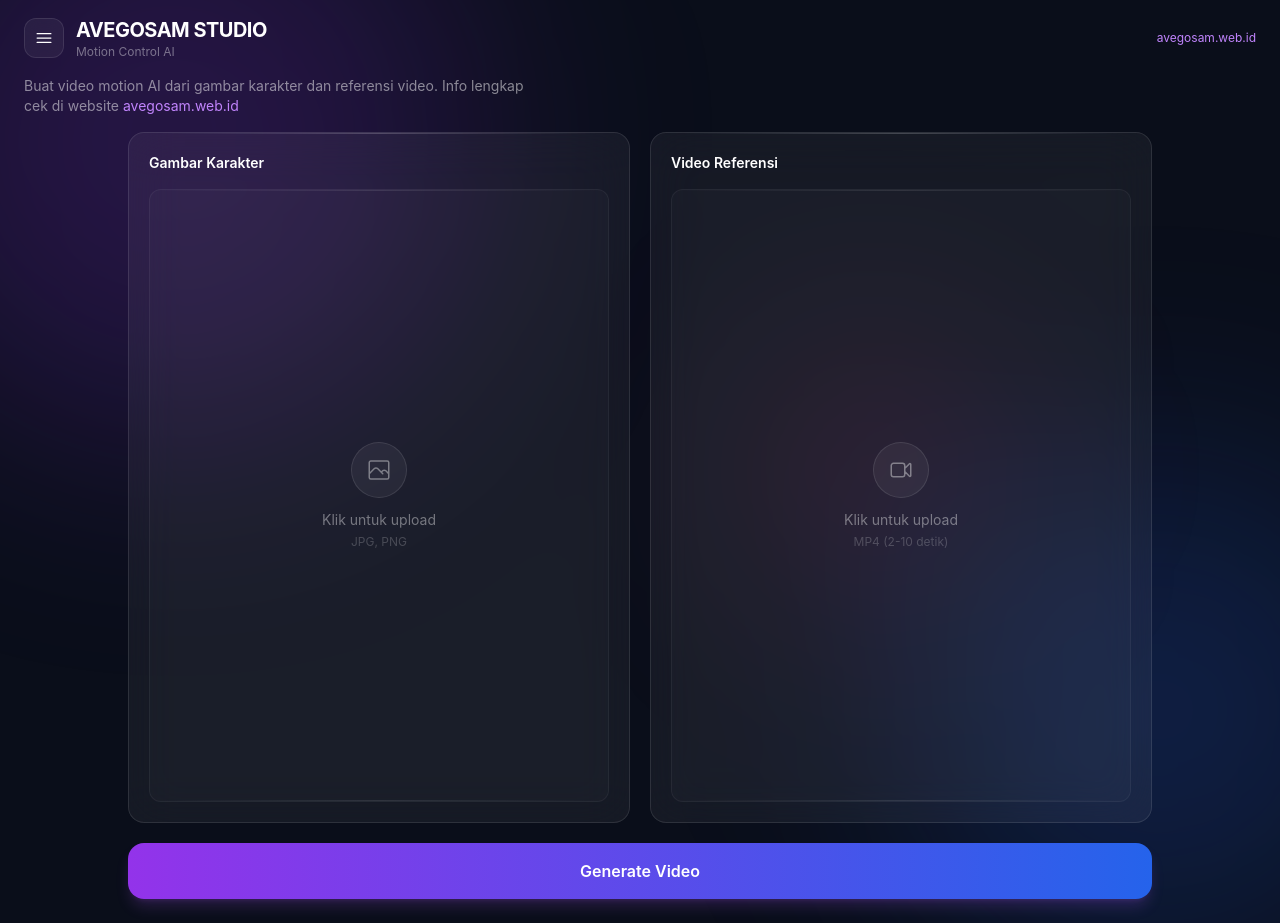
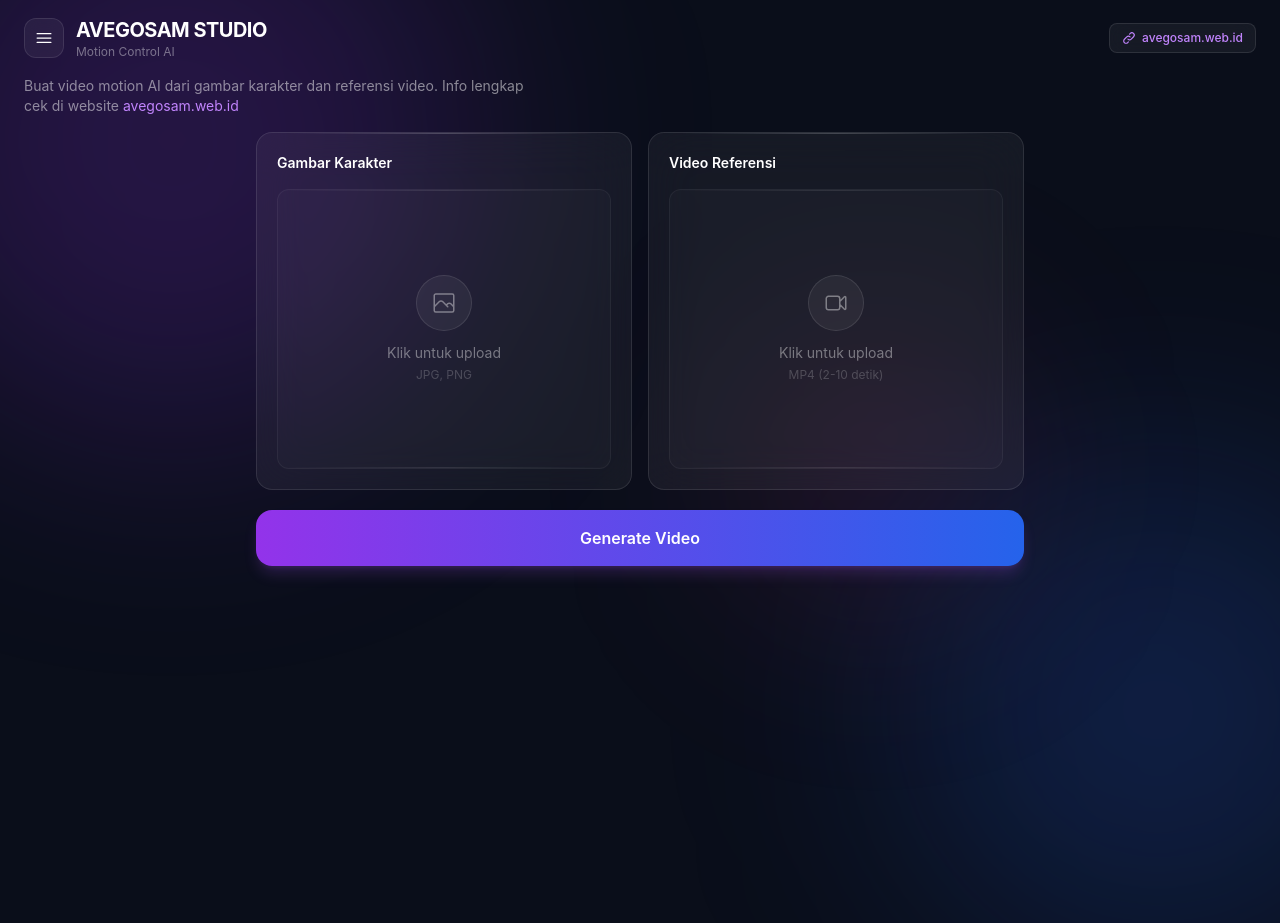
Before and after one commit to avegosamseller/motioncontrol, a Next.js app: page / in a window 1280 px wide. After the commit the page ends 800 px from the top, so only its background shows below. Built offline with nearby package versions, Linux system fonts and the light colour scheme.

Commit message:
fix: smaller cards side-by-side, prettier avegosam.web.id button

```diff
--- a/src/app/page.tsx
+++ b/src/app/page.tsx
@@ -275,7 +275,10 @@ export default function Home() {
               <p className="text-white/40 text-xs">Motion Control AI</p>
             </div>
           </div>
-          <a href="https://avegosam.web.id" target="_blank" rel="noopener noreferrer" className="text-purple-400 text-xs hover:underline">avegosam.web.id</a>
+          <a href="https://avegosam.web.id" target="_blank" rel="noopener noreferrer" className="px-3 py-1.5 bg-white/5 backdrop-blur-md border border-white/10 rounded-lg text-purple-400 text-xs font-medium hover:bg-purple-500/10 hover:border-purple-500/30 transition-all flex items-center gap-1.5">
+              <svg className="w-3.5 h-3.5" fill="none" stroke="currentColor" viewBox="0 0 24 24"><path strokeLinecap="round" strokeLinejoin="round" strokeWidth={2} d="M13.828 10.172a4 4 0 00-5.656 0l-4 4a4 4 0 105.656 5.656l1.102-1.101m-.758-4.899a4 4 0 005.656 0l4-4a4 4 0 00-5.656-5.656l-1.1 1.1" /></svg>
+              avegosam.web.id
+            </a>
         </header>
 
         {/* Subtitle */}
@@ -287,7 +290,7 @@ export default function Home() {
 
         {/* Main Area */}
         <main className="flex-1 px-6 pb-6">
-          <div className="grid grid-cols-1 lg:grid-cols-2 gap-5 max-w-5xl mx-auto">
+          <div className="grid grid-cols-2 gap-4 max-w-3xl mx-auto">
             {/* Image Card */}
             <div className="relative group">
               <div className="absolute inset-0 bg-gradient-to-br from-purple-500/20 to-blue-500/20 rounded-2xl blur-xl opacity-0 group-hover:opacity-100 transition-opacity" />
@@ -304,7 +307,7 @@ export default function Home() {
 
                 <div
                   onClick={() => imageInputRef.current?.click()}
-                  className="relative w-full aspect-[3/4] rounded-xl overflow-hidden cursor-pointer border border-white/5 hover:border-purple-500/30 transition-all flex items-center justify-center bg-white/[0.02]"
+                  className="relative w-full aspect-[4/5] max-h-[280px] rounded-xl overflow-hidden cursor-pointer border border-white/5 hover:border-purple-500/30 transition-all flex items-center justify-center bg-white/[0.02]"
                 >
                   {/* Glass line on card */}
                   <div className="absolute top-0 left-0 right-0 h-px bg-gradient-to-r from-transparent via-white/10 to-transparent" />
@@ -344,7 +347,7 @@ export default function Home() {
 
                 <div
                   onClick={() => videoInputRef.current?.click()}
-                  className="relative w-full aspect-[3/4] rounded-xl overflow-hidden cursor-pointer border border-white/5 hover:border-blue-500/30 transition-all flex items-center justify-center bg-white/[0.02]"
+                  className="relative w-full aspect-[4/5] max-h-[280px] rounded-xl overflow-hidden cursor-pointer border border-white/5 hover:border-blue-500/30 transition-all flex items-center justify-center bg-white/[0.02]"
                 >
                   {/* Glass line on card */}
                   <div className="absolute top-0 left-0 right-0 h-px bg-gradient-to-r from-transparent via-white/10 to-transparent" />
@@ -371,7 +374,7 @@ export default function Home() {
 
           {/* Error */}
           {error && (
-            <div className="max-w-5xl mx-auto mt-4">
+            <div className="max-w-3xl mx-auto mt-4">
               <div className="bg-red-500/10 backdrop-blur-md border border-red-500/20 rounded-xl px-4 py-3 text-red-300 text-sm">
                 {error}
               </div>
@@ -380,7 +383,7 @@ export default function Home() {
 
           {/* Status */}
           {statusMessage && taskStatus === "processing" && (
-            <div className="max-w-5xl mx-auto mt-4">
+            <div className="max-w-3xl mx-auto mt-4">
               <div className="bg-purple-500/10 backdrop-blur-md border border-purple-500/20 rounded-xl px-4 py-3 text-purple-300 text-sm flex items-center gap-3">
                 <div className="w-4 h-4 border-2 border-purple-400 border-t-transparent rounded-full animate-spin" />
                 Generating... ({statusMessage})
@@ -389,7 +392,7 @@ export default function Home() {
           )}
 
           {/* Generate Button */}
-          <div className="max-w-5xl mx-auto mt-5">
+          <div className="max-w-3xl mx-auto mt-5">
             <button
               onClick={taskStatus === "completed" || taskStatus === "failed" ? resetForm : handleSubmit}
               disabled={isBusy}
@@ -407,7 +410,7 @@ export default function Home() {
 
           {/* Result */}
           {resultVideoUrl && taskStatus === "completed" && (
-            <div className="max-w-5xl mx-auto mt-5">
+            <div className="max-w-3xl mx-auto mt-5">
               <div className="bg-white/5 backdrop-blur-xl border border-green-500/20 rounded-2xl p-5">
                 <div className="absolute top-0 left-8 right-8 h-px bg-gradient-to-r from-transparent via-green-500/30 to-transparent" />
                 <h3 className="text-green-400 font-semibold text-sm mb-4 flex items-center gap-2">
```
